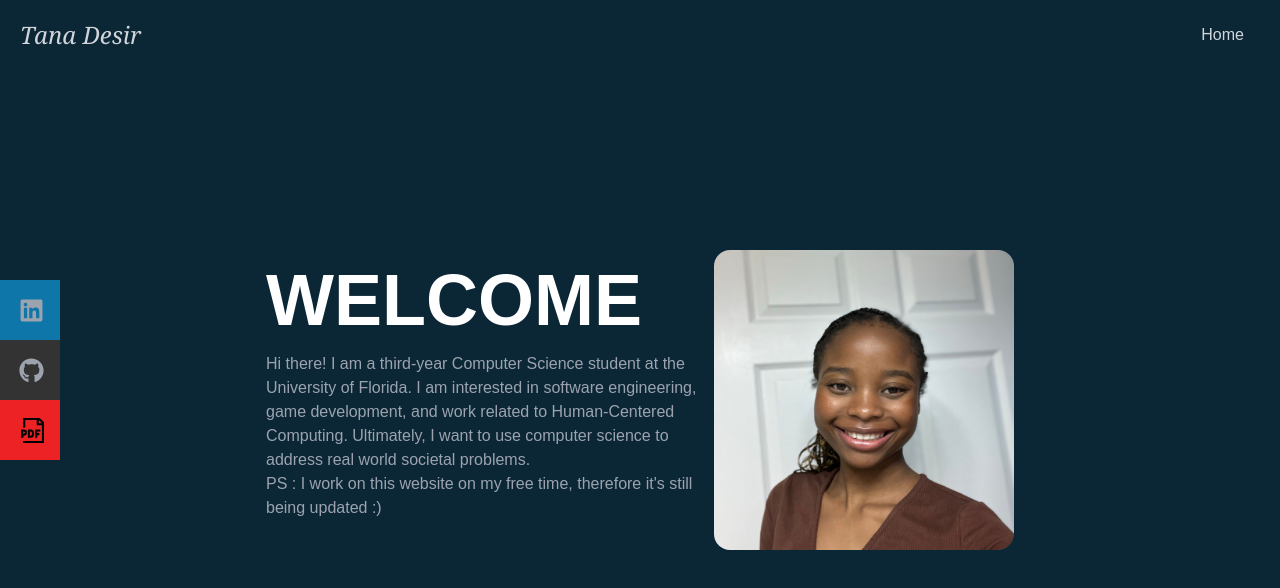
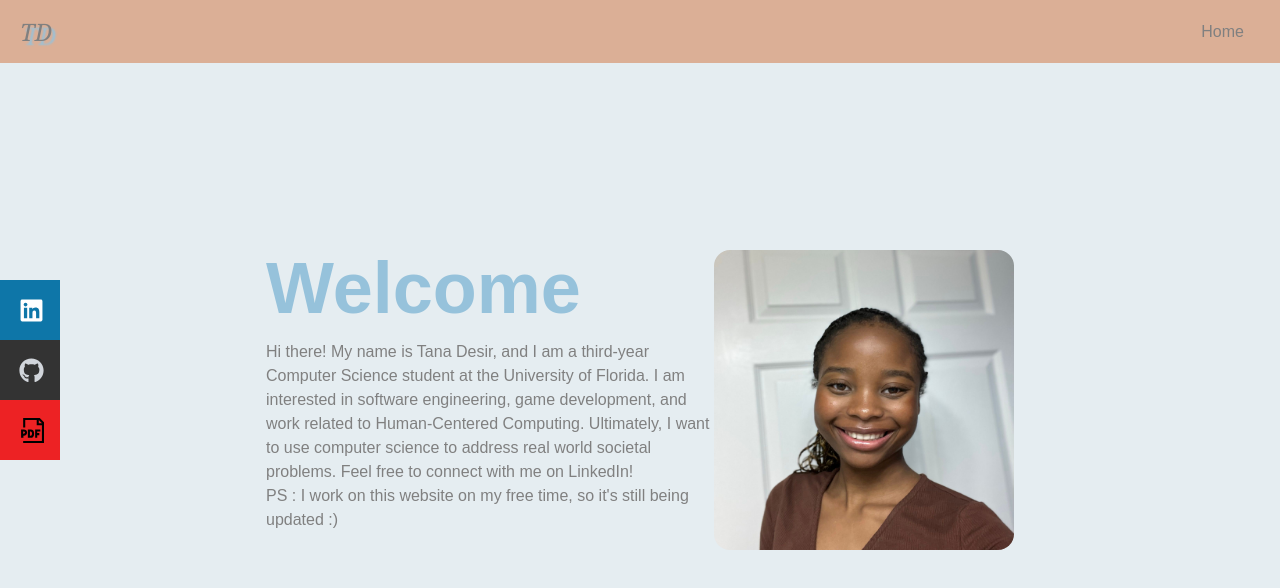
Before and after one commit to TAnDe07/PersonalWebsite, a React (Create React App) app: page / in a window 1280 px wide. Shown: the top 588 px of the page. Built offline with nearby package versions, Linux system fonts and the light colour scheme.

Commit message:
pdf and color change

```diff
--- a/src/components/Home.jsx
+++ b/src/components/Home.jsx
@@ -8,19 +8,19 @@ const Home = () => {
   return (
     <div
     name="home"
-    className="h-screen w-full bg-[#0b2736]"
+    className="h-screen w-full bg-[#E5EDF1]"
   >
     <div className="max-w-screen-lg mx-auto flex flex-col items-center justify-center h-full px-4 md:flex-row">
       <div className="flex flex-col justify-center h-full">
-        <h2 className="text-4xl sm:text-7xl font-bold text-white">
-          WELCOME
+        <h2 className="text-4xl sm:text-7xl font-bold" style={{color: '#96C2DB', backgroundColor: '#E5EDF1'}}>
+          Welcome
         </h2>
-        <p className="text-gray-400 py-4 max-w-md">
-       Hi there! I am a third-year Computer Science student at the University of Florida. I am interested in software engineering, game development, and
+        <p className="text-gray-400 py-4 max-w-md" style={{color: '#808080', backgroundColor: '#E5EDF1'}}>
+       Hi there! My name is Tana Desir, and I am a third-year Computer Science student at the University of Florida. I am interested in software engineering, game development, and
         work related to Human-Centered Computing. Ultimately, I want to use computer science to address
-        real world societal problems.
+        real world societal problems. Feel free to connect with me on LinkedIn!
         <div></div>
-        PS : I work on this website on my free time, therefore it's still being updated :)
+        PS : I work on this website on my free time, so it's still being updated :)
         </p>
         {/*<div>
           <Link
--- a/src/components/Navbar.jsx
+++ b/src/components/Navbar.jsx
@@ -13,13 +13,13 @@ const Navbar = () => {
   const handleClick = () => setNav(!nav);
 
   return (
-    <div className='fixed w-full h-[70px] flex justify-between items-center px-5 bg-[#0b2736] text-gray-300'>
+    <div className='fixed w-full h-[63px] flex justify-between items-center px-5 bg-[#dbaf96] text-gray-300'>
       <div>
         {/*add logo later*/}
-        <h1 className=' font-thin text-2xl italic font-serif'>Tana Desir</h1>
+        <h1 className=' font-thin text-2xl italic font-serif'style={{color: '#808080', textShadow: '4px 4px 2px #96c2db'}}>TD</h1>
       </div>
       {/* menu */}
-      <ul className='hidden md:flex gap-x-8'>
+      <ul className='hidden md:flex gap-x-8' style={{ color: '#808080' }}>
         <li>
           <Link to='Home' smooth={true} duration={500}>
             Home
@@ -37,7 +37,7 @@ const Navbar = () => {
   </li>*/}
       </ul>
       {/* Hamburger */}
-      <div onClick={handleClick} className='md:hidden z-10'>
+      <div onClick={handleClick} className='md:hidden z-10'  style={{ color: '#808080' }}>
         {!nav ? <FaBars /> : <FaTimes />}
       </div>
       {/* Mobile menu */}
@@ -45,33 +45,33 @@ const Navbar = () => {
         className={
           !nav
             ? 'hidden'
-            : 'absolute top-0 left-0 w-full h-screen bg-[#0b2736] flex flex-col justify-center items-center'
+            : 'absolute top-0 left-0 w-full h-screen bg-[#E5EDF1] flex flex-col justify-center items-center'
         }
       >
-        <li className='py-6 text-4xl'>
+        <li className='py-6 text-4xl' style={{ color: '#808080' }}>
           <Link onClick={handleClick} to='home' smooth={true} duration={500}>
             Home
           </Link>
         </li>
-        <li className='py-6 text-4xl'>
+        {/*<li className='py-6 text-4xl' style={{ color: '#808080' }}>
           {' '}
           <Link onClick={handleClick} to='about' smooth={true} duration={500}>
             About
           </Link>
         </li>
-        <li className='py-6 text-4xl'>
+        <li className='py-6 text-4xl' style={{ color: '#808080' }}>
           {' '}
           <Link onClick={handleClick} to='project' smooth={true} duration={500}>
             Project
           </Link>
-        </li>
+      </li>*/}
       </ul>
       {/* Social icons */}
       <div className='hidden lg:flex fixed flex-col top-[35%] left-0'>
         <ul>
           <li className='w-[160px] h-[60px] flex justify-between items-center ml-[-100px] hover:ml-[-10px] duration-300 bg-[#0E76A8]'>
             <a
-              className='flex justify-between items-center w-full text-gray-400'
+              className='flex justify-between items-center w-full text-white'
               href='https://www.linkedin.com/in/tana-desir'
               target='_blank'
               >
@@ -80,7 +80,7 @@ const Navbar = () => {
           </li>
           <li className='w-[160px] h-[60px] flex justify-between items-center ml-[-100px] hover:ml-[-10px] duration-300 bg-[#333333]'>
             <a
-              className='flex justify-between items-center w-full text-gray-400'
+              className='flex justify-between items-center w-full text-gray-300'
               href='https://github.com/TAnDe07'
               target='_blank'
             >
@@ -89,8 +89,8 @@ const Navbar = () => {
           </li>
           <li className='w-[160px] h-[60px] flex justify-between items-center ml-[-100px] hover:ml-[-10px] duration-300 bg-[#ED2224]'>
             <a
-              className='flex justify-between items-center w-full text-gray-400'
-              href="https://drive.google.com/file/d/10b5GJxsR6ldRHDESzcR20lQh87am2SNc/view?usp=sharing"
+              className='flex justify-between items-center w-full text-white'
+              href="https://drive.google.com/file/d/1yKBQ8DS29XYrNwcl81HcrUt0UtDMjT7y/view?usp=sharing"
               target='_blank'
             >
               Resume <GrDocumentPdf size={25} />
```
